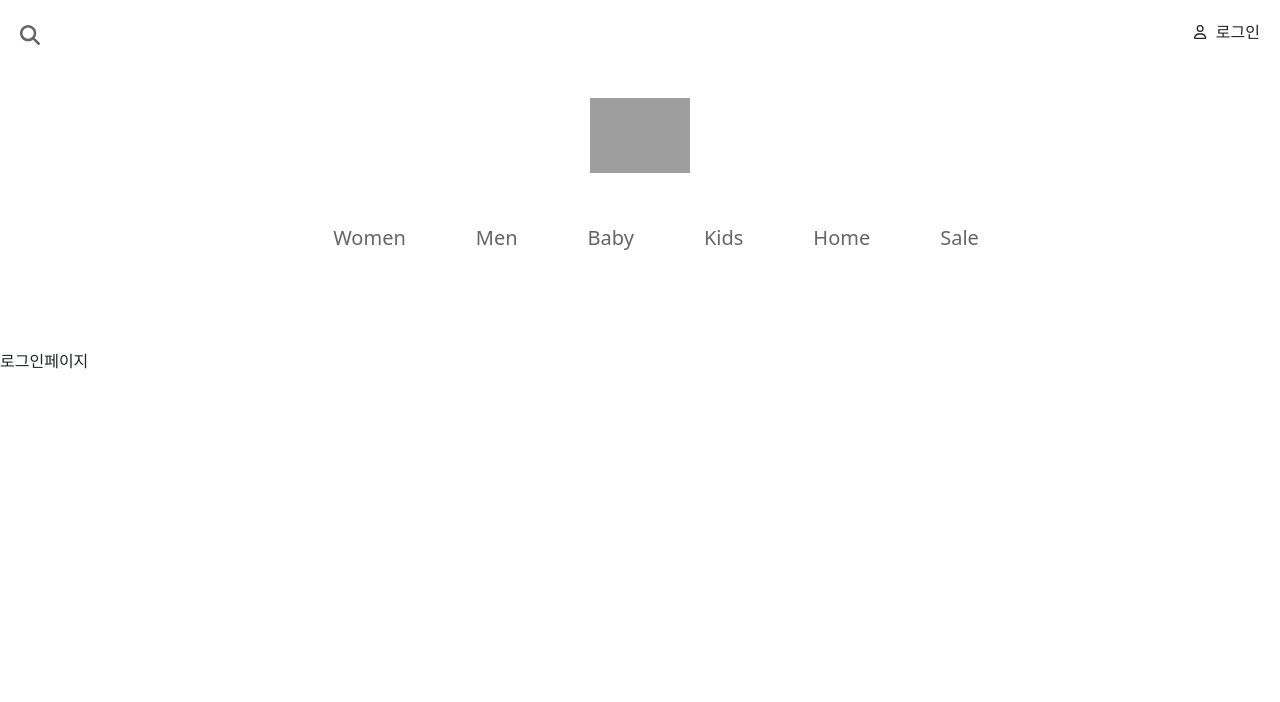
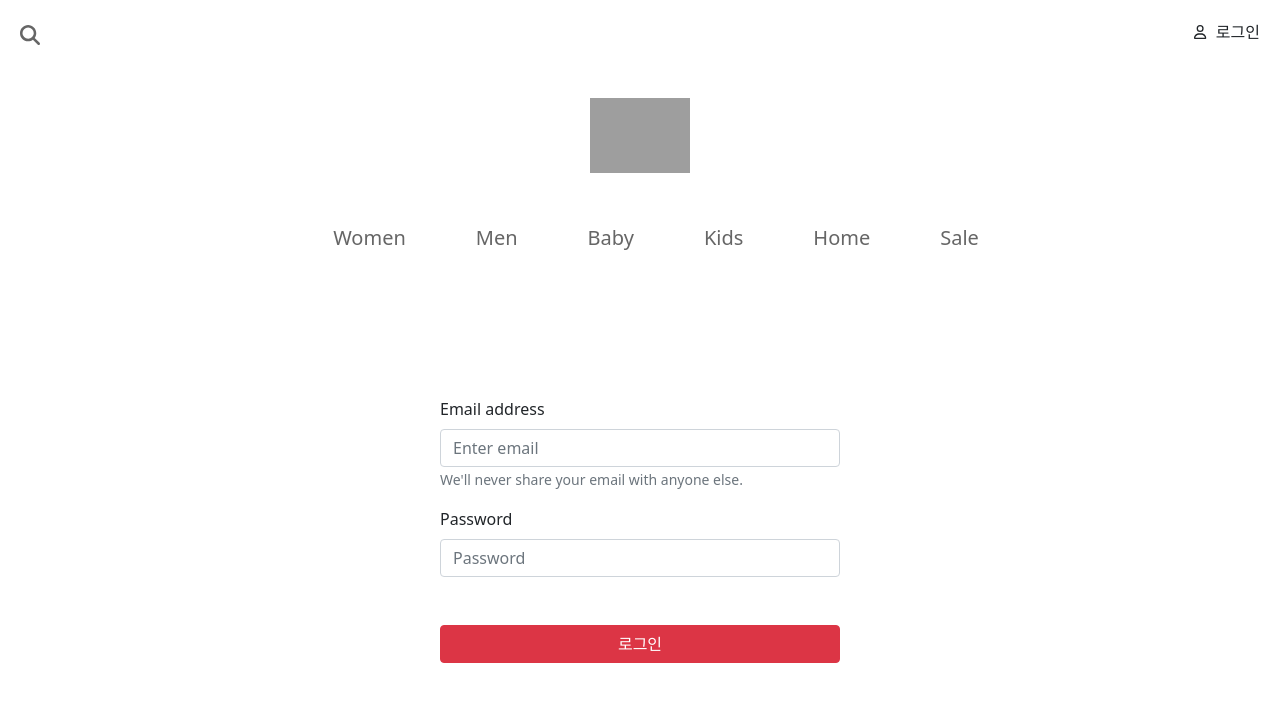
Before and after one commit to namee-h/react-study-hnm-project, a React (Vite) app: page /login in a window 1280 px wide. Shown: the top 702 px of the page. Built offline with nearby package versions, Linux system fonts and the light colour scheme; grey boxes are pictures that could not be loaded.

Commit message:
로그인페이지추가 디테일 리다이렉트 추가

```diff
--- a/src/App.css
+++ b/src/App.css
@@ -20,6 +20,7 @@
   align-items: center;
   justify-content: flex-end;
   align-self: start;
+  cursor: pointer;
 }
 .faSearch{
   font-size: 20px;
@@ -35,6 +36,7 @@
   display: flex;
   justify-content: center;
   margin: 20px 0;
+  cursor: pointer;
 }
 .nav-menu{
   display: flex;
@@ -259,9 +261,12 @@
   /* product info */
   .details>span{
     position: absolute;
+    display: flex;
+    flex-direction: column;
     top: 100px;
     width: 100%;
     padding: 0 23px;
+    gap: 10px;
   }
   .details em{
     font-size: 10px;
@@ -280,6 +285,22 @@
     transition: 0.5s;
   }
 
+  /* login-form-area */
+  .login-form-container{
+    width: 100%;
+    display: flex;
+    justify-content: center;
+  }
+  .login-form-area{
+    display: flex;
+    flex-direction: column;
+    width: 400px;
+    align-self: center;
+  }
+  .form-control:focus {
+    border-color: #dc3545 !important; /* 붉은색 테두리 */
+    box-shadow: 0 0 0 0.25rem rgba(220, 53, 69, 0.4) !important; /* 붉은 외곽 그림자 */
+  }
 @media (max-width:1720px) {
   /* 카드 기본 설정: 고정 크기, 오버플로우 감추기 */
   .card {
--- a/src/App.jsx
+++ b/src/App.jsx
@@ -1,10 +1,13 @@
+import "bootstrap/dist/css/bootstrap.min.css";
 import './App.css'
 import { Route, Routes } from 'react-router-dom'
 import ProductAll from './page/ProductAll'
 import Login from './page/Login'
-import ProductDetail from './page/ProductDetail'
+// import ProductDetail from './page/ProductDetail'
 import Navbar from './component/Navbar'
-import "bootstrap/dist/css/bootstrap.min.css";
+
+import { useState } from 'react'
+import PrivateRoute from "./route/PrivateRoute";
 
 /*router setting -> routes,route setting */
       /* npm install react-router-dom@6 */
@@ -34,15 +37,14 @@ import "bootstrap/dist/css/bootstrap.min.css";
       /* useSearchPrams 사용하여 검색기능 만들기 */
 
 function App() {
-
-
+  const [authenticate, setAuthenticate]=useState(false)
   return (
     <>
-      <Navbar/>
+      <Navbar authenticate={authenticate} setAuthenticate={setAuthenticate}/>
       <Routes>
         <Route path='/' element={<ProductAll/>}/>
-        <Route path='/login' element={<Login/>}/>
-        <Route path='/product/:id' element={<ProductDetail/>}/>
+        <Route path='/login' element={<Login setAuthenticate={setAuthenticate}/>}/>
+        <Route path='/product/:id' element={<PrivateRoute authenticate={authenticate}/>}/>
       </Routes>
     </>
   )
--- a/src/component/Navbar.jsx
+++ b/src/component/Navbar.jsx
@@ -3,11 +3,25 @@ import React, { useState } from 'react'
 import { faUser } from '@fortawesome/free-regular-svg-icons'
 import { faSearch } from '@fortawesome/free-solid-svg-icons'
 import { Button } from 'react-bootstrap'
+import { useNavigate } from 'react-router-dom'
 
 
-const Navbar = () => {
+const Navbar = ({authenticate, setAuthenticate}) => {
     const [showInput, setShowInput]=useState(false)
     const menuList = ["Women", "Men", "Baby", "Kids", "Home", "Sale"]
+    const navigate = useNavigate()
+    const goToLogin=()=>{
+      if(authenticate!==true){
+        navigate('/login')
+      }else{
+        setAuthenticate(false)
+        navigate('/login')
+      }
+
+    }
+    const goToHome =()=>{
+      navigate('/')
+    }
   return (
     <div className='nav-area'>
       <div className='nav-login-area'>
@@ -26,12 +40,12 @@ const Navbar = () => {
           </div>
         </div>
         {/* 모바일 서치 */}
-        <div className='nav-login'>
+        <div className='nav-login' onClick={goToLogin}>
           <FontAwesomeIcon icon={faUser} size="sm"/>
-          <div>로그인</div>
+          <div>{authenticate!==true?"로그인":"로그아웃"}</div>
         </div>
       </div>
-      <div className='nav-logo'>
+      <div onClick={goToHome} className='nav-logo'>
         <img
             width={100}
             src="https://blog.kakaocdn.net/dn/Yt80C/btqDeJAYUBo/JQbTuukRladq2AUOeqgiEK/img.jpg"
--- a/src/component/ProductCard.jsx
+++ b/src/component/ProductCard.jsx
@@ -2,10 +2,16 @@ import { faHeart } from '@fortawesome/free-regular-svg-icons'
 import { FontAwesomeIcon } from '@fortawesome/react-fontawesome'
 import React from 'react'
 import { Button } from 'react-bootstrap'
+import { useNavigate } from 'react-router-dom'
 
 const ProductCard = ({item}) => {
     // console.log("item",item)
     // \u00A0 공간유지
+    const navigate = useNavigate()
+    const showDetail=()=>{
+      // console.log("zmfflr?")
+      navigate(`/product/${item.id}`)
+    }
   return (
       <div className='card'>
         <div className='Box'>
@@ -24,7 +30,7 @@ const ProductCard = ({item}) => {
             <div>₩ {Number(item?.price).toLocaleString("ko-KR")}</div>
             {/* <div>{item?.new===true?"신제품":"\u00A0"}</div> */}
           </span>
-          <Button className='detail-button' variant='danger'>제품보러가기</Button>
+          <Button onClick={showDetail} className='detail-button' variant='danger'>제품보러가기</Button>
         </div>
       </div>
   )
--- a/src/page/Login.jsx
+++ b/src/page/Login.jsx
@@ -1,10 +1,37 @@
 import React from 'react'
+import { Form, Button, Container, } from 'react-bootstrap'
+import { useNavigate } from 'react-router-dom'
 
-const Login = () => {
+const Login = ({setAuthenticate}) => {
+
+  const navigate = useNavigate()
+  const loginUser=(e)=>{
+    e.preventDefault()
+    // console.log("login user function issue")
+    setAuthenticate(true)
+    navigate('/')
+  }
   return (
-    <div>
-      로그인페이지
-    </div>
+      <Container className='login-form-container'>
+        <Form onSubmit={(e)=>loginUser(e)} className='login-form-area mt-5'>
+          <Form.Group className="mb-3" controlId="formBasicEmail">
+            <Form.Label>Email address</Form.Label>
+            <Form.Control type="email" placeholder="Enter email" required/>
+            <Form.Text className="text-muted">
+              We'll never share your email with anyone else.
+            </Form.Text>
+          </Form.Group>
+
+          <Form.Group className="mb-5" controlId="formBasicPassword">
+            <Form.Label>Password</Form.Label>
+            <Form.Control type="password" placeholder="Password" required/>
+          </Form.Group>
+          <Button variant="danger" type="submit">
+            로그인
+          </Button>
+      </Form>
+     </Container>
+
   )
 }
 
--- /dev/null
+++ b/src/route/PrivateRoute.jsx
@@ -0,0 +1,11 @@
+import React from 'react'
+import ProductDetail from '../page/ProductDetail'
+import { Navigate } from 'react-router-dom'
+
+const PrivateRoute = ({authenticate}) => {
+  return (
+    authenticate===true? <ProductDetail/>:<Navigate to='/login'/>
+  )
+}
+
+export default PrivateRoute
```
